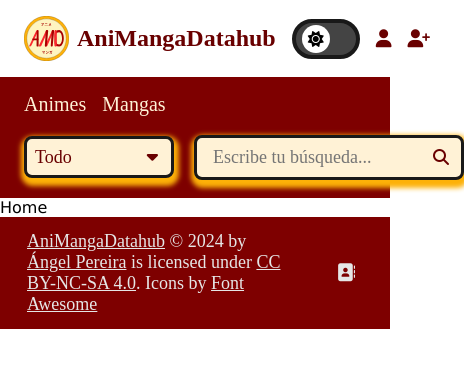
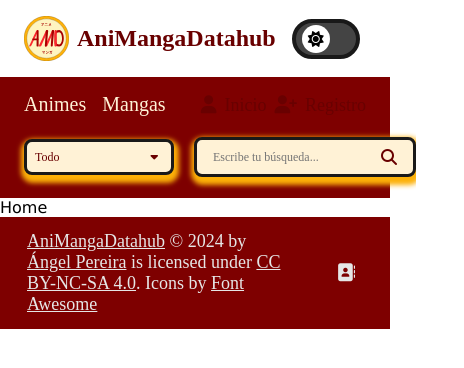
Before and after one commit to AngelPereiraR/AniMangaDatahub, a React (Vite) app: page / in a window 390 px wide. Shown: the top 368 px of the page, 464 px wide, since content can reach past the window. Built offline with nearby package versions, Linux system fonts and the light colour scheme; a web font is replaced by a local one.

Commit message:
Updated CSS and JSX files in auth and layouts components

```diff
--- a/src/components/auth/Input.css
+++ b/src/components/auth/Input.css
@@ -96,7 +96,7 @@ textarea {
     font-weight: var(--font-weight-normal-mobile);
   }
 
-  label {
+  legend {
     font-size: var(--font-size-subtitle-mobile);
     font-weight: var(--font-weight-subtitle-mobile);
   }
--- a/src/components/layouts/Dropdown.css
+++ b/src/components/layouts/Dropdown.css
@@ -62,23 +62,23 @@
 @media (max-width: 1023px) {
   .search-dropdown {
     width: 9.375rem;
-    font-size: var(--font-size-subtitle-mobile);
-    font-weight: var(--font-weight-subtitle-mobile);
+    font-size: var(--font-size-normal-mobile);
+    font-weight: var(--font-weight-normal-mobile);
   }
 
   .dropdown-icon {
-    font-size: var(--font-size-subtitle-mobile);
+    font-size: var(--font-size-normal-mobile);
   }
 }
 
 @media (min-width: 1024px) {
   .search-dropdown {
     width: 11.25rem;
-    font-size: var(--font-size-subtitle-desktop);
-    font-weight: var(--font-weight-subtitle-desktop);
+    font-size: var(--font-size-big-normal-desktop);
+    font-weight: var(--font-weight-big-normal-desktop);
   }
 
   .dropdown-icon {
-    font-size: var(--font-size-subtitle-desktop);
+    font-size: var(--font-size-big-normal-desktop);
   }
 }
--- a/src/components/layouts/Navbar.css
+++ b/src/components/layouts/Navbar.css
@@ -188,6 +188,10 @@
   color: var(--neutral-900);
 }
 
+.hidden {
+  display: none;
+}
+
 @media (max-width: 1023px) {
   .links .search-link {
     margin-right: 1rem;
@@ -216,10 +220,6 @@
   .search {
     width: 100%;
     margin-top: 1rem;
-  }
-
-  .link-text {
-    display: none;
   }
 
   .dark-mode-toggle {
--- a/src/components/layouts/Navbar.jsx
+++ b/src/components/layouts/Navbar.jsx
@@ -4,11 +4,13 @@ import SearchBar from "./SearchBar"; // Importación del componente SearchBar
 import { ThemeContext } from "../../context/ThemeContext"; // Contexto para gestionar el tema oscuro
 import "./Navbar.css"; // Estilos específicos del componente Navbar
 import { FormModeContext } from "../../context/FormModeContext";
+import { ScreenWidthContext } from "../../context/ScreenWidthContext";
 
 // Componente Navbar
 const Navbar = () => {
   // Acceso al contexto de tema para obtener el estado del modo oscuro y la función para alternarlo
   const { darkMode, toggleDarkMode } = useContext(ThemeContext);
+  const { isWideScreen } = useContext(ScreenWidthContext);
   const { formMode } = useContext(FormModeContext);
 
   return (
@@ -43,7 +45,10 @@ const Navbar = () => {
           </button>
           {/* Enlaces de inicio de sesión y registro */}
           {!formMode && (
-            <nav aria-label="Enlaces de usuario">
+            <nav
+              className={` ${!isWideScreen && "hidden"}`}
+              aria-label="Enlaces de usuario"
+            >
               <ul className="links">
                 <li>
                   <NavLink
@@ -124,6 +129,31 @@ const Navbar = () => {
             </ul>
           </nav>
 
+          {!isWideScreen && (
+            <nav aria-label="Enlaces de usuario">
+              <ul className="links">
+                <li>
+                  <NavLink
+                    className={`link ${darkMode ? "link-dark" : ""}`}
+                    to="/login"
+                  >
+                    <i className="fa-solid fa-user link-icon"></i>
+                    <span className="link-text">Inicio</span>
+                  </NavLink>
+                </li>
+                <li>
+                  <NavLink
+                    className={`link ${darkMode ? "link-dark" : ""}`}
+                    to="/register"
+                  >
+                    <i className="fa-solid fa-user-plus link-icon"></i>
+                    <span className="link-text">Registro</span>
+                  </NavLink>
+                </li>
+              </ul>
+            </nav>
+          )}
+
           {/* Barra de búsqueda */}
           <SearchBar />
         </div>
--- a/src/components/layouts/SearchBar.css
+++ b/src/components/layouts/SearchBar.css
@@ -62,12 +62,12 @@
 
 @media (max-width: 1023px) {
   .search-bar input {
-    width: 13.75rem;
-    font-size: var(--font-size-subtitle-mobile);
+    width: 10.75rem;
+    font-size: var(--font-size-normal-mobile);
   }
 
   .search-bar {
-    width: 16.875rem;
+    width: 13.875rem;
   }
 }
 
@@ -80,6 +80,6 @@
 @media (min-width: 1024px) {
   .search-bar input {
     width: 18.75rem;
-    font-size: var(--font-size-subtitle-desktop);
+    font-size: var(--font-size-big-normal-desktop);
   }
 }
--- /dev/null
+++ b/src/context/ScreenWidthContext.jsx
@@ -0,0 +1,27 @@
+import { createContext, useEffect, useState } from "react";
+
+export const ScreenWidthContext = createContext();
+
+export const ScreenWidthProvider = ({ children }) => {
+  const [isWideScreen, setIsWideScreen] = useState(window.innerWidth > 1023);
+
+  useEffect(() => {
+    const handleResize = () => {
+      setIsWideScreen(window.innerWidth > 1023);
+    };
+
+    // Agregar un event listener para actualizar el estado en cambios de tamaño
+    window.addEventListener("resize", handleResize);
+
+    // Limpieza del event listener cuando el componente se desmonta
+    return () => {
+      window.removeEventListener("resize", handleResize);
+    };
+  }, []);
+
+  return (
+    <ScreenWidthContext.Provider value={{ isWideScreen }}>
+      {children}
+    </ScreenWidthContext.Provider>
+  );
+};
--- a/src/layouts/LayoutPublic.jsx
+++ b/src/layouts/LayoutPublic.jsx
@@ -5,10 +5,12 @@ import Footer from "../components/layouts/Footer";
 import { ThemeProvider } from "../context/ThemeContext";
 import { FormModeProvider } from "../context/FormModeContext";
 import { Bounce, ToastContainer } from "react-toastify";
+import { ScreenWidthProvider } from "../context/ScreenWidthContext";
 
 const LayoutPublic = ({ children }) => {
   return (
     <FormModeProvider>
+      <ScreenWidthProvider>
         <ThemeProvider>
           <Navbar />
           {children ? children : <Outlet></Outlet>}
@@ -29,6 +31,7 @@ const LayoutPublic = ({ children }) => {
           />
           <Footer />
         </ThemeProvider>
+      </ScreenWidthProvider>
     </FormModeProvider>
   );
 };
--- a/src/pages/auth/Login.css
+++ b/src/pages/auth/Login.css
@@ -1,6 +1,7 @@
 .login-container {
   padding: 1.25rem;
   margin: 3rem;
+  margin-bottom: 10rem;
   background: linear-gradient(rgba(0, 0, 0, 0.75), rgba(0, 0, 0, 0.75)),
     url("./../../assets/login.png");
   background-size: cover;
```
Lines whose indentation alone changed are shown as unchanged.
